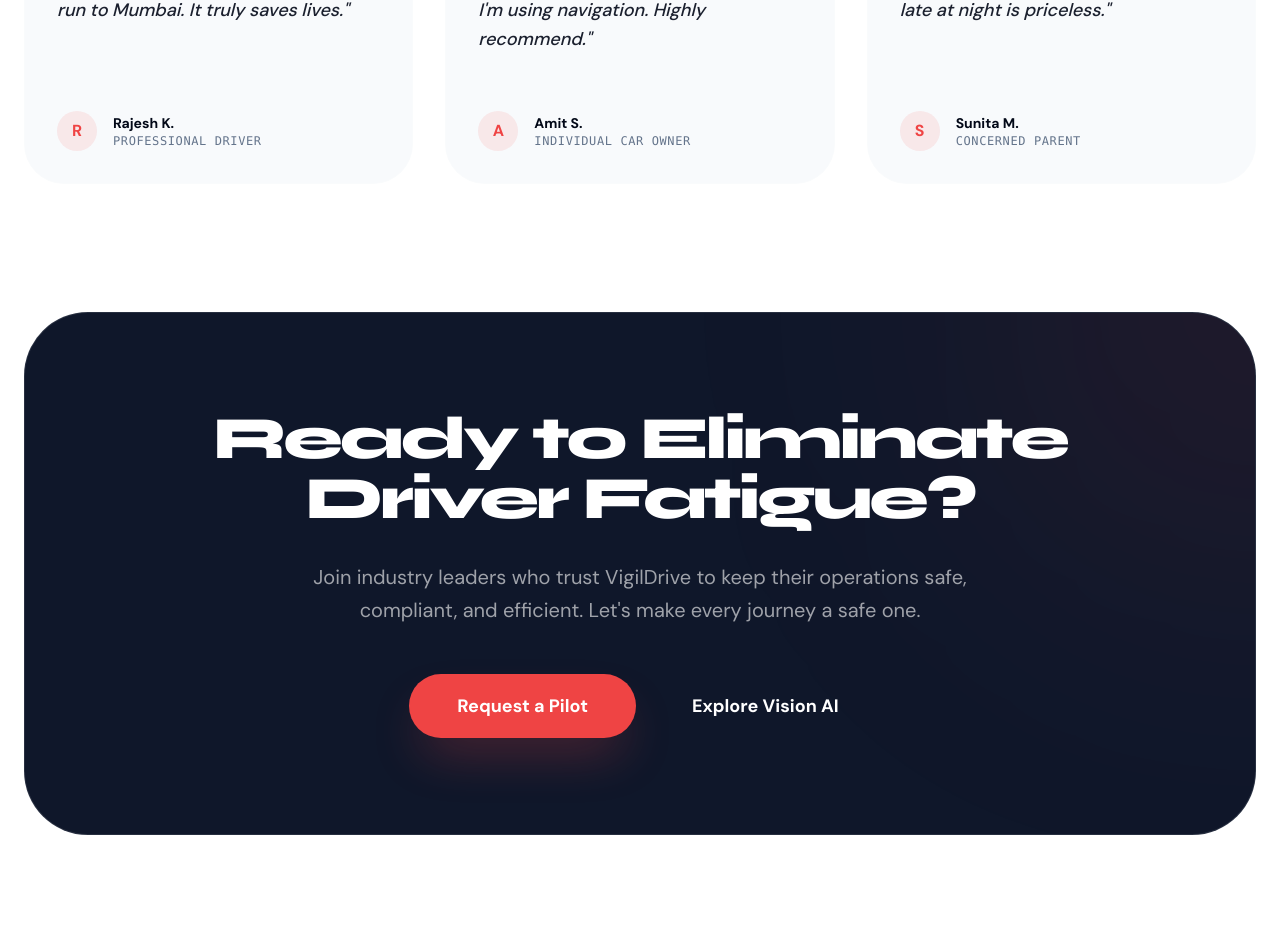
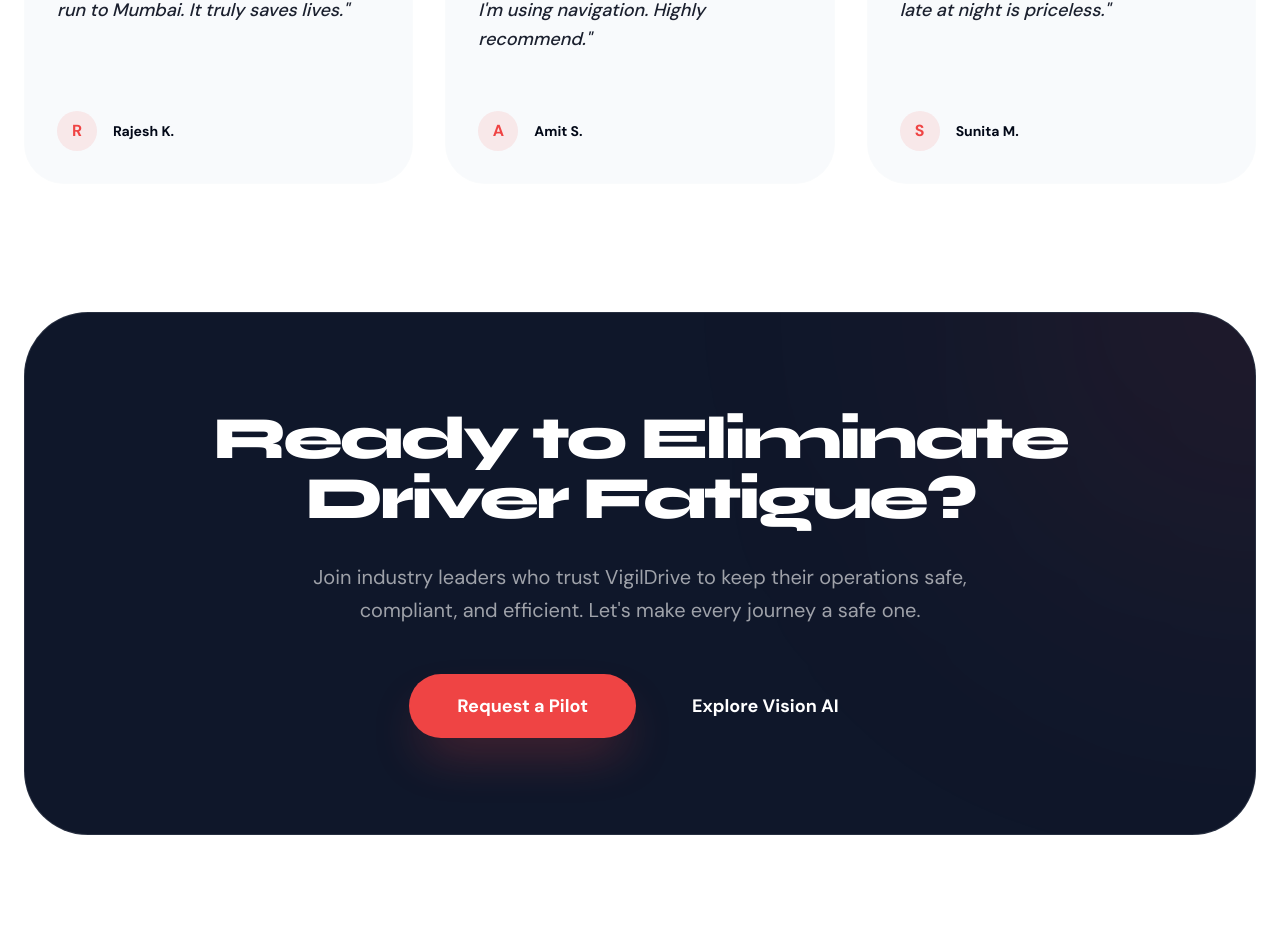
Before and after one commit to sumitb2015/aspireai, a Next.js app: page /products/vigildrive in a window 1280 px wide. Shown: the part 7149-8079 px from the top of the page. Built offline with nearby package versions, Linux system fonts and the light colour scheme.

Commit message:
style: remove user titles from testimonials on VigilDrive page

```diff
--- a/app/products/vigildrive/page.tsx
+++ b/app/products/vigildrive/page.tsx
@@ -168,19 +168,16 @@
   {
     quote: "As a long-distance driver, VigilDrive is like having a second pair of eyes. It caught my fatigue twice on a night run to Mumbai. It truly saves lives.",
     author: "Rajesh K.",
-    role: "Professional Driver",
     rating: 5
   },
   {
     quote: "I installed this in my SUV for family trips. The distraction alerts are incredibly precise, especially when I'm using navigation. Highly recommend.",
     author: "Amit S.",
-    role: "Individual Car Owner",
     rating: 5
   },
   {
     quote: "The peace of mind I get knowing my son is protected by this AI system while he's driving back from college late at night is priceless.",
     author: "Sunita M.",
-    role: "Concerned Parent",
     rating: 5
   }
 ];
@@ -572,7 +569,6 @@
                   </div>
                   <div>
                     <p className="font-bold text-sm">{t.author}</p>
-                    <p className="text-xs text-muted-foreground uppercase tracking-wider font-mono">{t.role}</p>
                   </div>
                 </div>
               </div>
```
